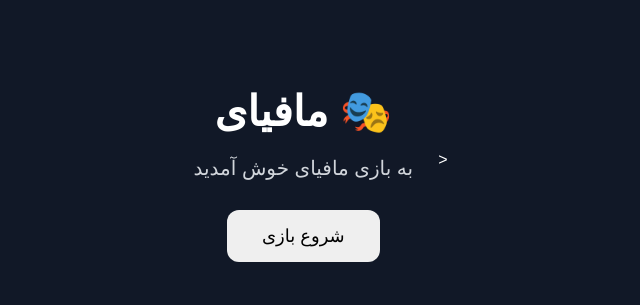
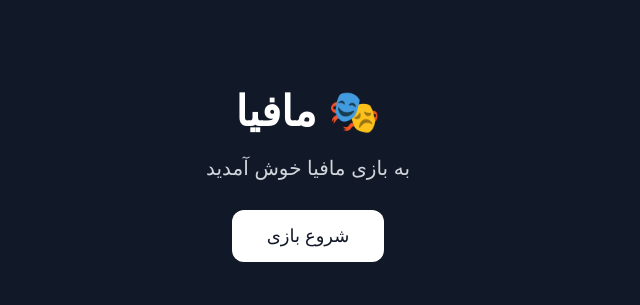
Before and after one commit to rosemm421-sketch/mafia-game, a plain HTML site: page Mafia.html in a window 1280 px wide. Shown: the part 240-545 px from the top of the page, without its empty margins (332-972 px from the left). Drawn offline with Linux system fonts and the light colour scheme.

Commit message:
Update Mafia.html

```diff
--- a/Mafia.html
+++ b/Mafia.html
@@ -3,7 +3,7 @@
 <head>
   <meta charset="UTF-8">
   <meta name="viewport" content="width=device-width, initial-scale=1.0">
-  <<title>مافیا</title>
+  <title>مافیا</title>
 
   <style>
     body {
@@ -39,6 +39,12 @@
       border-radius: 12px;
       font-size: 18px;
       cursor: pointer;
+      background: #ffffff;
+      color: #111827;
+    }
+
+    button:active {
+      transform: scale(0.97);
     }
   </style>
 </head>
@@ -46,10 +52,17 @@
 <body>
 
   <div class="box">
-    <h1>🎭 مافیای </h1>
-    <p>به بازی مافیای  خوش آمدید</p>
-    <button>شروع بازی</button>
+    <h1>🎭 مافیا</h1>
+    <p>به بازی مافیا خوش آمدید</p>
+
+    <button onclick="startGame()">شروع بازی</button>
   </div>
+
+  <script>
+    function startGame() {
+      alert("بازی مافیا به‌زودی شروع می‌شود 🎭");
+    }
+  </script>
 
 </body>
 </html>
```
